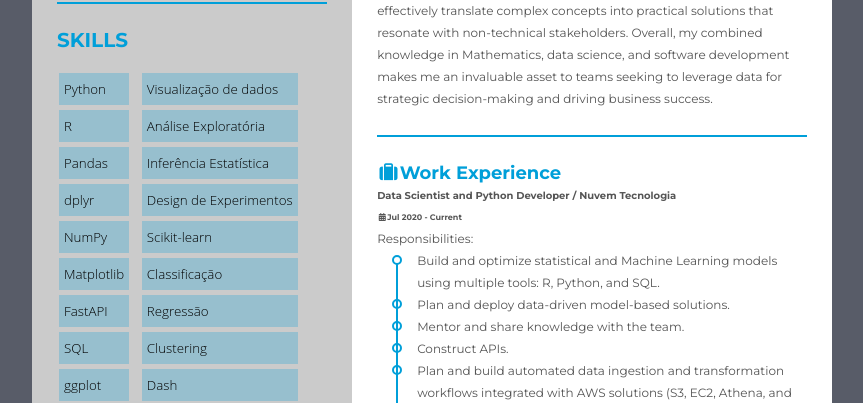
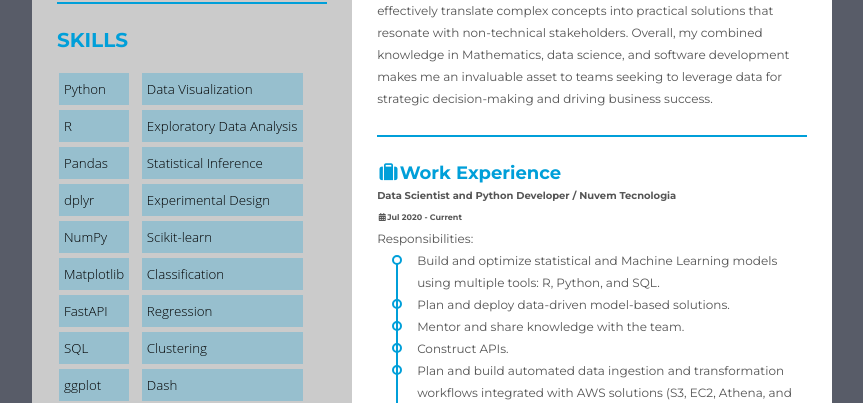
Before and after one commit to Cristiano2132/Cristiano2132.github.io, a plain HTML site: page cv.html in a window 1280 px wide. Shown: the part 386-789 px from the top of the page, without its empty margins (208-1071 px from the left). Drawn offline with Linux system fonts and the light colour scheme.

Commit message:
skills ingles

```diff
--- a/cv.html
+++ b/cv.html
@@ -88,24 +88,22 @@
                 <li>SQL</li>
                 <li>ggplot</li>
                 <li>Docker</li>
-
-
               </ul>
               <ul class="right">
-                <li>Visualização de dados</li>
-                <li>Análise Exploratória</li>
-                <li>Inferência Estatística</li>
-                <li>Design de Experimentos</li>
+                <li>Data Visualization</li>
+                <li>Exploratory Data Analysis</li>
+                <li>Statistical Inference</li>
+                <li>Experimental Design</li>
                 <li>Scikit-learn</li>
-                <li>Classificação</li>
-                <li>Regressão</li>
+                <li>Classification</li>
+                <li>Regression</li>
                 <li>Clustering</li>
                 <li>Dash</li>
                 <li>Git</li>
-
               </ul>
             </div>
           </div>
+
 
         </div>
         <!-- Skills End -->
```
